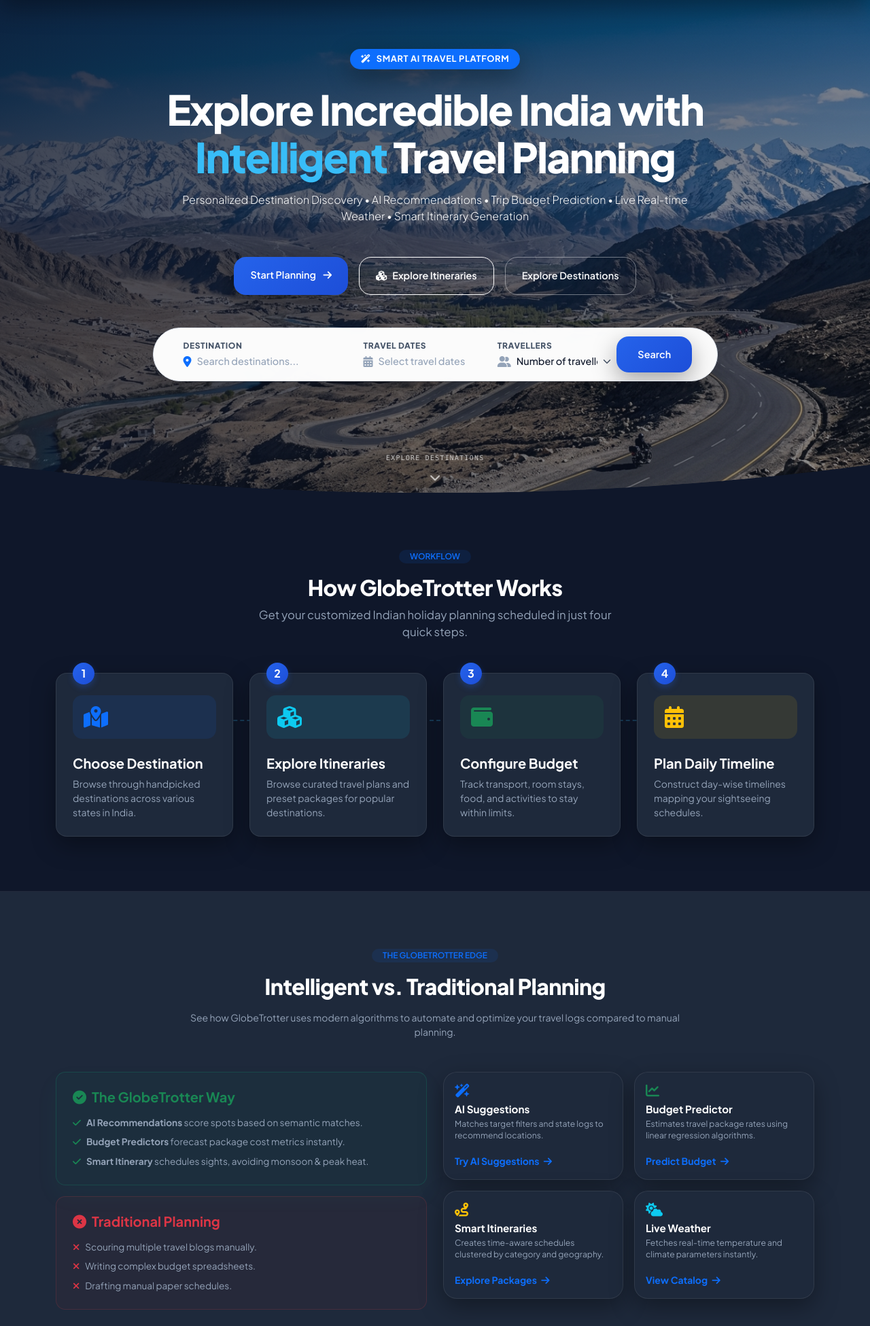
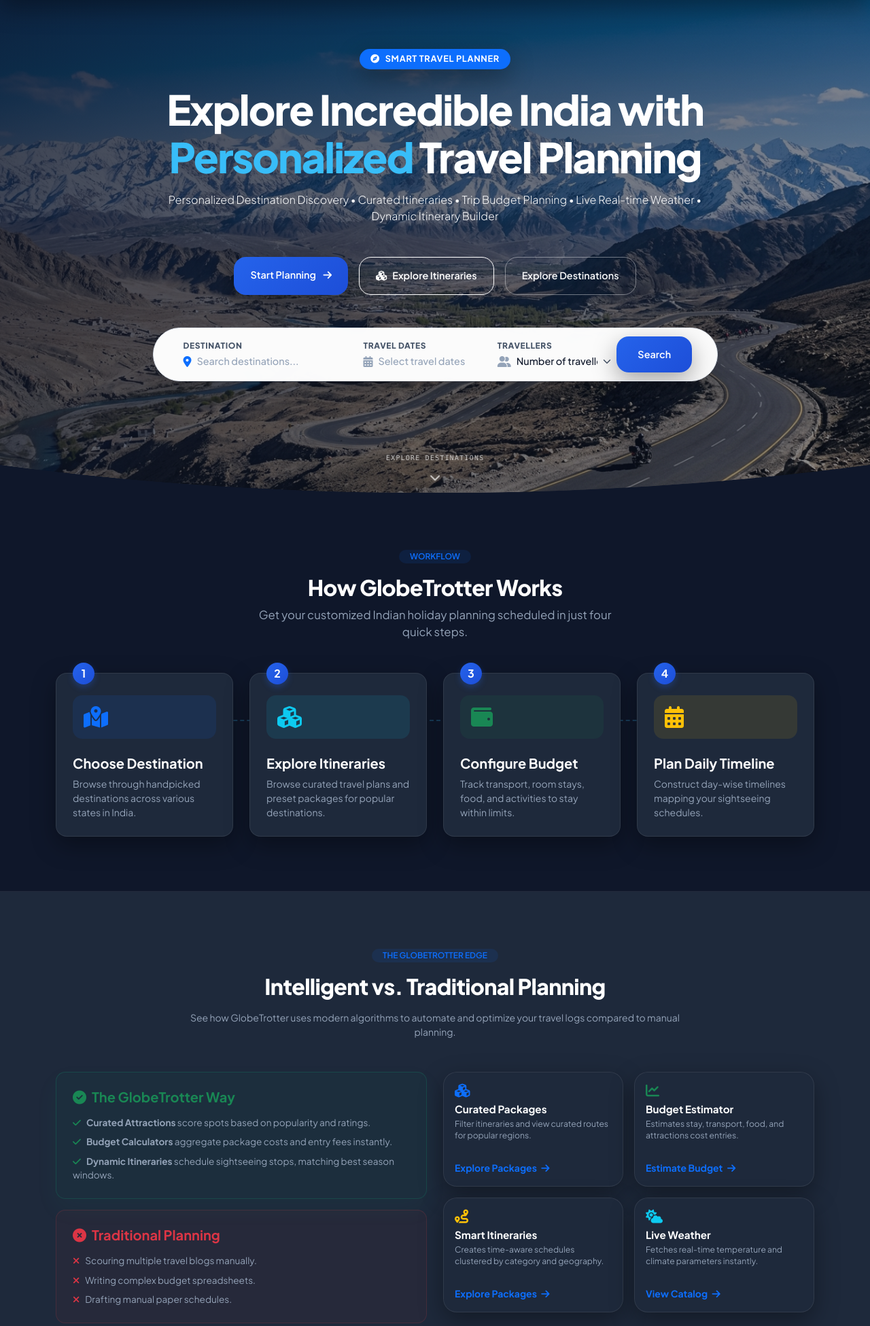
Before and after one commit to dharmik7080/TravelWise, a Django app: page / in a window 1280 px wide. Shown: the part 68-2019 px from the top of the page at 68% size. Run offline with Django 5.2, Linux system fonts and the light colour scheme; data that the repository does not hold is empty; some libraries are stand-ins or nearby versions.

Commit message:
refactor: complete global cleanup of all AI/ML references on Home page and footer

```diff
--- a/TravelPlanner/dashboard/templates/dashboard/index.html
+++ b/TravelPlanner/dashboard/templates/dashboard/index.html
@@ -22,7 +22,7 @@
                         <div class="col-md-8">
                             <span class="badge bg-primary bg-opacity-25 text-white border border-primary border-opacity-40 px-3 py-2 rounded-pill mb-3 fw-semibold text-uppercase tracking-wider">Welcome back</span>
                             <h1 class="display-6 fw-bold text-white mb-2">{{ greeting }}, {% if user.first_name %}{{ user.first_name }}{% else %}{{ user.username }}{% endif %}!</h1>
-                            <p class="text-light opacity-75 mb-0"><i class="fa-regular fa-calendar me-2 text-primary"></i>{{ current_date|date:"l, F d, Y" }} | Explore India's beautiful tourist sights dynamically with GlobeTrotter AI.</p>
+                            <p class="text-light opacity-75 mb-0"><i class="fa-regular fa-calendar me-2 text-primary"></i>{{ current_date|date:"l, F d, Y" }} | Explore India's beautiful tourist sights dynamically with GlobeTrotter.</p>
                         </div>
                         <div class="col-md-4 text-md-end mt-4 mt-md-0">
                             <a href="{% url 'trips:plan' %}" class="btn btn-primary btn-lg px-4 py-2.5 fw-semibold shadow-sm"><i class="fa-solid fa-plus me-2"></i>Plan a New Trip</a>
--- a/TravelPlanner/packages/templates/packages/package_detail.html
+++ b/TravelPlanner/packages/templates/packages/package_detail.html
@@ -177,7 +177,7 @@
                             <a href="{% url 'trips:index' %}" class="btn btn-primary py-3 fw-bold shadow-sm">
                                 <i class="fa-solid fa-bookmark me-2"></i>Plan This Trip
                             </a>
-                            <span class="text-muted small text-center mt-2"><i class="fa-solid fa-shield-halved text-success me-1"></i>AI Budget Estimate</span>
+                            <span class="text-muted small text-center mt-2"><i class="fa-solid fa-shield-halved text-success me-1"></i>Calculated Budget Estimate</span>
                         </div>
 
                         {% if user.is_staff %}
--- a/TravelPlanner/templates/home.html
+++ b/TravelPlanner/templates/home.html
@@ -282,11 +282,11 @@
         <div class="row justify-content-center">
             <div class="col-lg-10 mx-auto" style="max-width: 820px;">
                 <span class="badge bg-primary px-3 py-2 rounded-pill mb-4 text-uppercase tracking-wider fw-bold text-white shadow-sm" style="font-size: 0.8rem; letter-spacing: 0.05em;">
-                    <i class="fa-solid fa-wand-magic-sparkles me-2"></i>Smart AI Travel Platform
+                    <i class="fa-solid fa-compass me-2"></i>Smart Travel Planner
                 </span>
-                <h1 class="hero-title mb-3 text-white">Explore Incredible India with <span class="text-accent">Intelligent</span> Travel Planning</h1>
+                <h1 class="hero-title mb-3 text-white">Explore Incredible India with <span class="text-accent">Personalized</span> Travel Planning</h1>
                 <p class="lead mb-5 text-light opacity-90 fs-6 leading-relaxed">
-                    Personalized Destination Discovery • AI Recommendations • Trip Budget Prediction • Live Real-time Weather • Smart Itinerary Generation
+                    Personalized Destination Discovery • Curated Itineraries • Trip Budget Planning • Live Real-time Weather • Dynamic Itinerary Builder
                 </p>
 
                 <div class="d-flex flex-wrap gap-3 justify-content-center">
@@ -433,9 +433,9 @@
                     <div class="p-4 rounded-3 compare-card-wise border border-opacity-10 flex-grow-1 d-flex flex-column justify-content-center">
                         <h5 class="fw-bold text-success mb-3"><i class="fa-solid fa-circle-check me-2"></i>The GlobeTrotter Way</h5>
                         <ul class="list-unstyled mb-0 d-flex flex-column gap-2 text-secondary" style="font-size: 0.85rem;">
-                            <li><i class="fa-solid fa-check text-success me-2"></i><strong>AI Recommendations</strong> score spots based on semantic matches.</li>
-                            <li><i class="fa-solid fa-check text-success me-2"></i><strong>Budget Predictors</strong> forecast package cost metrics instantly.</li>
-                            <li><i class="fa-solid fa-check text-success me-2"></i><strong>Smart Itinerary</strong> schedules sights, avoiding monsoon & peak heat.</li>
+                            <li><i class="fa-solid fa-check text-success me-2"></i><strong>Curated Attractions</strong> score spots based on popularity and ratings.</li>
+                            <li><i class="fa-solid fa-check text-success me-2"></i><strong>Budget Calculators</strong> aggregate package costs and entry fees instantly.</li>
+                            <li><i class="fa-solid fa-check text-success me-2"></i><strong>Dynamic Itineraries</strong> schedule sightseeing stops, matching best season windows.</li>
                         </ul>
                     </div>
 
@@ -456,21 +456,21 @@
                     <div class="col-sm-6">
                         <div class="card p-3 h-100 feature-card-premium text-start d-flex flex-column justify-content-between">
                             <div>
-                                <i class="fa-solid fa-wand-magic-sparkles text-primary mb-2 fs-5"></i>
-                                <h6 class="fw-bold text-white mb-1" style="font-size: 0.95rem;">AI Suggestions</h6>
-                                <p class="text-secondary mb-3" style="font-size: 0.76rem; line-height: 1.4;">Matches target filters and state logs to recommend locations.</p>
+                                <i class="fa-solid fa-cubes text-primary mb-2 fs-5"></i>
+                                <h6 class="fw-bold text-white mb-1" style="font-size: 0.95rem;">Curated Packages</h6>
+                                <p class="text-secondary mb-3" style="font-size: 0.76rem; line-height: 1.4;">Filter itineraries and view curated routes for popular regions.</p>
                             </div>
-                            <a href="{% url 'destinations:recommendations' %}" class="small text-primary fw-bold text-decoration-none">Try AI Suggestions <i class="fa-solid fa-arrow-right ms-1"></i></a>
+                            <a href="{% url 'packages:list' %}" class="small text-primary fw-bold text-decoration-none">Explore Packages <i class="fa-solid fa-arrow-right ms-1"></i></a>
                         </div>
                     </div>
                     <div class="col-sm-6">
                         <div class="card p-3 h-100 feature-card-premium text-start d-flex flex-column justify-content-between">
                             <div>
                                 <i class="fa-solid fa-chart-line text-success mb-2 fs-5"></i>
-                                <h6 class="fw-bold text-white mb-1" style="font-size: 0.95rem;">Budget Predictor</h6>
-                                <p class="text-secondary mb-3" style="font-size: 0.76rem; line-height: 1.4;">Estimates travel package rates using linear regression algorithms.</p>
+                                <h6 class="fw-bold text-white mb-1" style="font-size: 0.95rem;">Budget Estimator</h6>
+                                <p class="text-secondary mb-3" style="font-size: 0.76rem; line-height: 1.4;">Estimates stay, transport, food, and attractions cost entries.</p>
                             </div>
-                            <a href="{% url 'trips:plan' %}" class="small text-primary fw-bold text-decoration-none">Predict Budget <i class="fa-solid fa-arrow-right ms-1"></i></a>
+                            <a href="{% url 'trips:plan' %}" class="small text-primary fw-bold text-decoration-none">Estimate Budget <i class="fa-solid fa-arrow-right ms-1"></i></a>
                         </div>
                     </div>
                     <div class="col-sm-6">
@@ -553,15 +553,15 @@
     </div>
 </section>
 
-<!-- AI RECOMMENDATION PREVIEW (DEMO WIDGET) -->
+<!-- DESTINATION MATCHING PREVIEW (DEMO WIDGET) -->
 <section class="py-80 bg-sec-3 border-bottom">
     <div class="container">
         <div class="row align-items-center g-5">
             <!-- Left: Interactive Form Formulator -->
             <div class="col-lg-5">
                 <div class="card p-4 p-md-5 border-0 shadow-lg" style="background: rgba(30, 41, 59, 0.8) !important;">
-                    <h4 class="fw-bold text-white mb-3"><i class="fa-solid fa-wand-magic-sparkles text-accent me-2"></i>AI Recommender Demo</h4>
-                    <p class="text-secondary small mb-4">Choose preferences to instantly filter our curated recommendation catalog preview dynamically.</p>
+                    <h4 class="fw-bold text-white mb-3"><i class="fa-solid fa-compass text-accent me-2"></i>Destination Matcher Demo</h4>
+                    <p class="text-secondary small mb-4">Choose preferences to filter our curated destinations catalog preview dynamically.</p>
 
                     <div class="mb-3">
                         <label class="form-label">Budget Level</label>
@@ -591,18 +591,18 @@
                         <input type="number" class="form-control" value="5" min="1">
                     </div>
 
-                    <a href="{% url 'destinations:recommendations' %}" class="btn btn-primary w-100 py-3 fw-bold">
-                        Generate Recommendations <i class="fa-solid fa-arrow-right ms-1"></i>
+                    <a href="{% url 'destinations:list' %}" class="btn btn-primary w-100 py-3 fw-bold">
+                        Browse Matching Destinations <i class="fa-solid fa-arrow-right ms-1"></i>
                     </a>
                 </div>
             </div>
 
             <!-- Right: Dynamic Results Grid -->
             <div class="col-lg-7 text-start">
-                <span class="badge bg-primary bg-opacity-10 text-primary px-3 py-1.5 rounded-pill mb-3 fw-semibold text-uppercase tracking-wider small">AI Preview</span>
+                <span class="badge bg-primary bg-opacity-10 text-primary px-3 py-1.5 rounded-pill mb-3 fw-semibold text-uppercase tracking-wider small">Matcher Preview</span>
                 <h2 class="section-title mb-3">Instant Recommendations Mapped</h2>
                 <p class="text-muted mb-4 fs-6">
-                    Our backend engine scores destinations across India, evaluating local weather averages, cost constraints, and trip themes to calculate accuracy scores. Try the generator live to save models to your profile dashboard.
+                    Our platform scores destinations across India, evaluating local weather averages, cost constraints, and trip themes to calculate suitability matches. Try the search catalog to save custom plans to your dashboard.
                 </p>
 
                 <div id="demo-recommendations-list" class="row g-3">
@@ -715,7 +715,7 @@
                         <i class="fa-solid fa-cloud-sun fs-4"></i>
                     </div>
                     <span class="stat-num d-block mb-1" style="background: linear-gradient(135deg, #ef4444 0%, #dc2626 100%); -webkit-background-clip: text; -webkit-text-fill-color: transparent;">Live</span>
-                    <span class="text-secondary small fw-semibold">Weather & AI Powered</span>
+                    <span class="text-secondary small fw-semibold">Weather & Forecasts</span>
                 </div>
             </div>
         </div>
@@ -724,7 +724,7 @@
 
 {% block extra_js %}
 <script>
-    // Initialize AI Recommendation Demo
+    // Initialize Recommendation Matcher Demo
     document.addEventListener("DOMContentLoaded", function() {
         updateDemoRecommendations();
         initScrollCounters();
--- a/TravelPlanner/templates/includes/footer.html
+++ b/TravelPlanner/templates/includes/footer.html
@@ -28,8 +28,8 @@
             <div class="col-lg-2 col-md-6">
                 <h6 class="fw-bold mb-3 text-white">Features</h6>
                 <ul class="list-unstyled mb-0 small">
-                    <li class="mb-2"><a href="{% url 'destinations:recommendations' %}" class="footer-link">AI Recommendations</a></li>
-                    <li class="mb-2"><a href="{% url 'trips:plan' %}" class="footer-link">Budget Predictor</a></li>
+                    <li class="mb-2"><a href="{% url 'destinations:list' %}" class="footer-link">Destinations Catalog</a></li>
+                    <li class="mb-2"><a href="{% url 'trips:plan' %}" class="footer-link">Budget Estimator</a></li>
                     <li class="mb-2"><a href="{% url 'packages:list' %}" class="footer-link">Itinerary Generator</a></li>
                     <li class="mb-2"><a href="{% url 'dashboard:index' %}" class="footer-link">Dashboard</a></li>
                 </ul>
@@ -40,8 +40,8 @@
                 <h6 class="fw-bold mb-3 text-white">Technologies</h6>
                 <ul class="list-unstyled mb-0 text-secondary small" style="line-height: 1.8;">
                     <li>Django Backend</li>
-                    <li>Machine Learning</li>
-                    <li>Scikit-learn</li>
+                    <li>Data Matchers</li>
+                    <li>Statistical Models</li>
                     <li>Bootstrap 5</li>
                     <li>OpenWeather API</li>
                 </ul>
```
